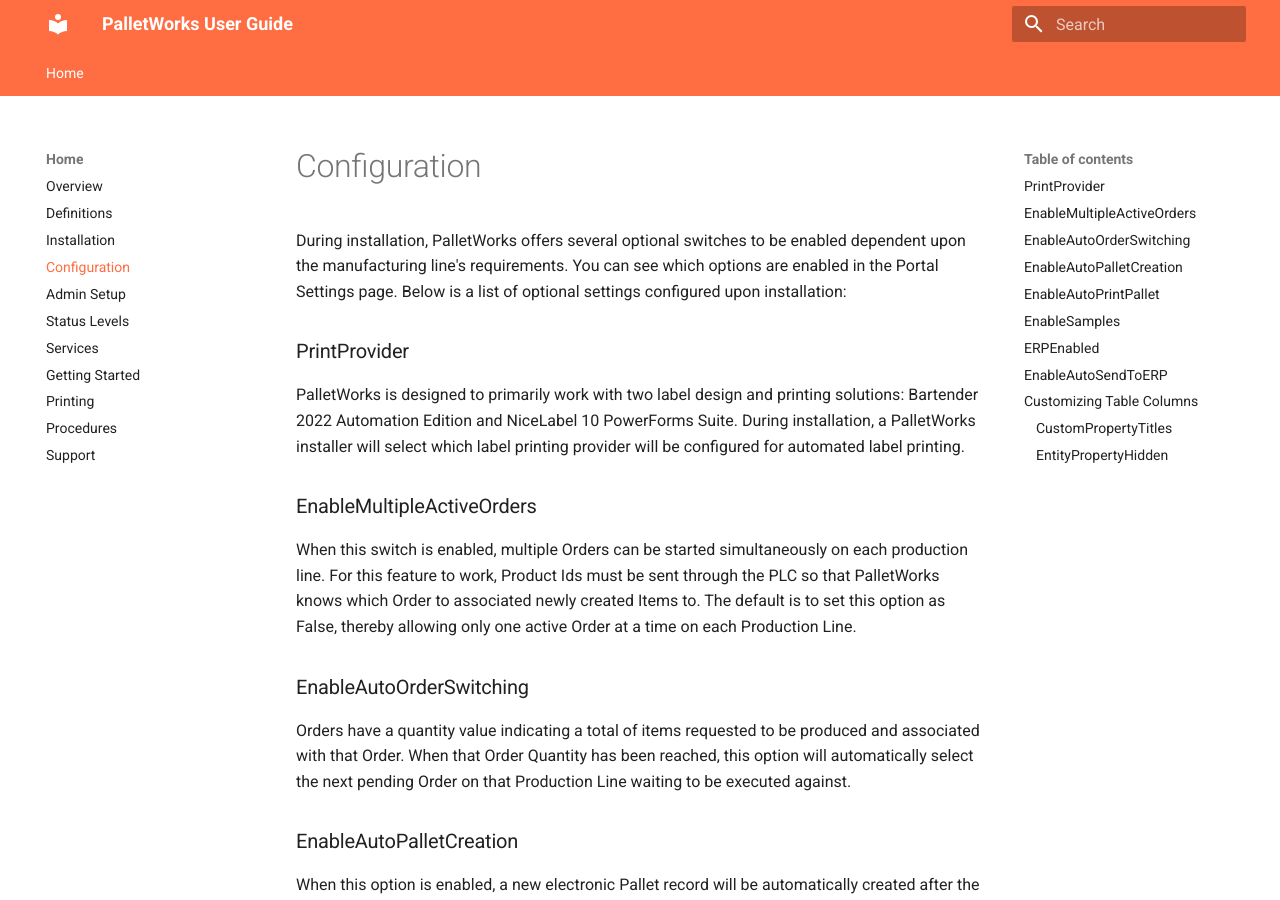
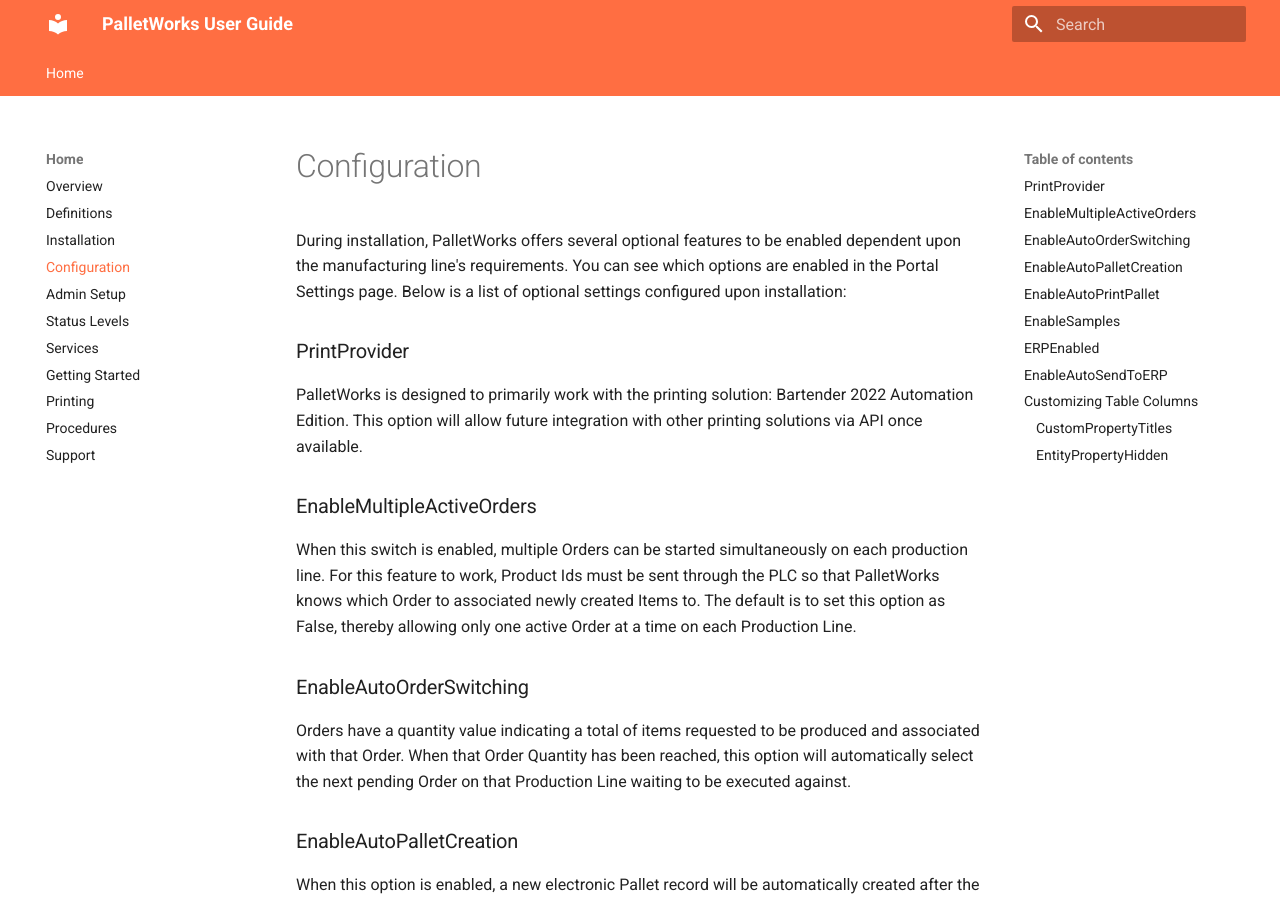
Before and after one commit to cybertrol-engineering/CE.PalletWorks.Documentation, an MkDocs documentation site: the page built from docs/configuration.md, in a window 1280 px wide and 900 px high. Built offline with MkDocs 1.6.1 and Material for MkDocs 9.7.7, drawn with Linux system fonts in a browser that asks for light colours; some of the changed text lies outside the part shown.

Commit message:
Document review - edits

```diff
--- a/docs/configuration.md
+++ b/docs/configuration.md
@@ -1,8 +1,8 @@
-During installation, PalletWorks offers several optional switches to be enabled dependent upon the manufacturing line's requirements. You can see which options are enabled in the Portal Settings page. Below is a list of optional settings configured upon installation:
+During installation, PalletWorks offers several optional features to be enabled dependent upon the manufacturing line's requirements. You can see which options are enabled in the Portal Settings page. Below is a list of optional settings configured upon installation:
 
 ### PrintProvider
 
-PalletWorks is designed to primarily work with two label design and printing solutions: Bartender 2022 Automation Edition and NiceLabel 10 PowerForms Suite. During installation, a PalletWorks installer will select which label printing provider will be configured for automated label printing.
+PalletWorks is designed to primarily work with the printing solution: Bartender 2022 Automation Edition. This option will allow future integration with other printing solutions via API once available.
 
 ### EnableMultipleActiveOrders
 
@@ -34,7 +34,7 @@
 
 ## Customizing Table Columns
 
-Within PalletWorks, there are three main grids that display information: Orders, Pallets and Items. The columns visible and what the titles are called can all be customized through the appsettings.json file.
+Within PalletWorks, there are three main grids that display information: Orders, Pallets and Items. The columns visible and what the titles are called can all be customized through the `appsettings.json` file.
 
 ### CustomPropertyTitles
 Contains a list of overwriting the default title names with a custom title:
```
Also changed, not shown: docs/definitions.md (+8 -8 lines), docs/index.md (+1 -1 lines), docs/installation.md (+1 -1 lines), docs/printing.md (+2 -2 lines).
